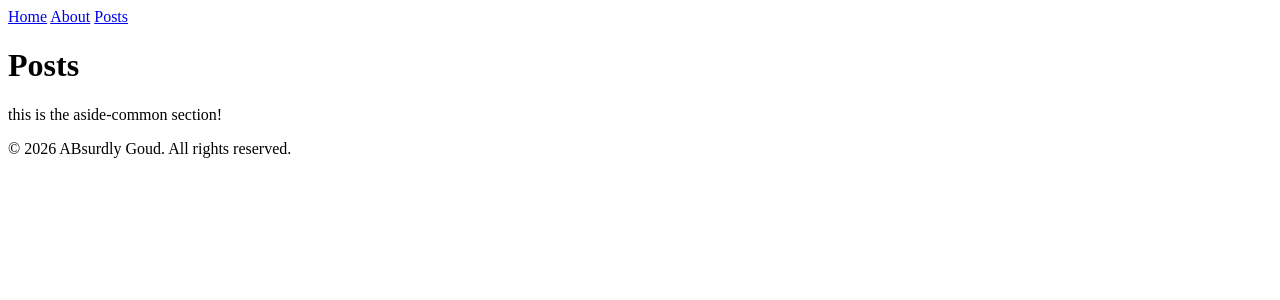
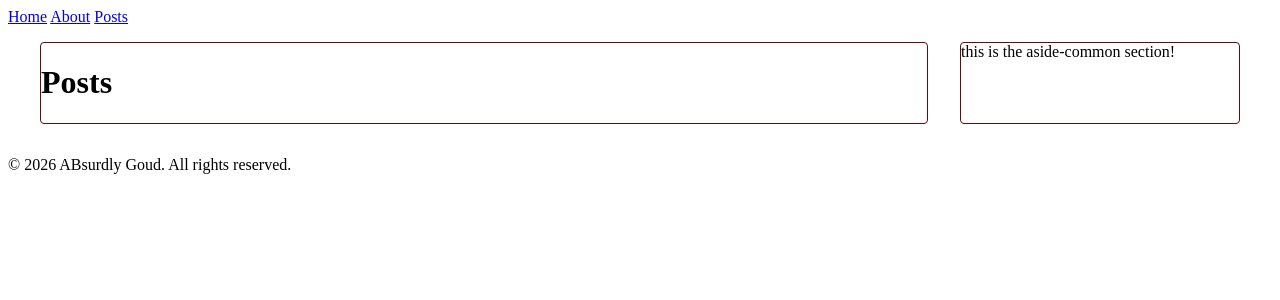
Before and after one commit to alexBlakeGoudemond/absurdly-goud, a Jekyll site: the page built from posts/index.html, in a window 1280 px wide. Shown: the top 300 px of the page. Built offline with Jekyll 4.4.1, drawn with Linux system fonts in a browser that asks for light colours; the list of posts is cut into pages by our own code.

Commit message:
enable aside section

```diff
--- a/assets/css/style.css
+++ b/assets/css/style.css
@@ -1,3 +1,39 @@
+.page-wrapper {
+    display: grid;
+    grid-template-columns: 1fr 280px; /* content flexes, aside fixed width */
+    gap: 2rem;
+    max-width: 1200px;
+    margin: 0 auto;
+    padding: 1rem;
+}
+
+main {
+    min-width: 0; /* prevents content from overflowing grid track (important for text/code blocks) */
+    border: 1px solid #630b0b;
+    border-radius: 4px;
+}
+
+aside {
+    min-width: 0;
+    border: 1px solid #630b0b;
+    border-radius: 4px;
+}
+
+/* Stack on smaller screens */
+@media (max-width: 768px) {
+    .page-wrapper {
+        grid-template-columns: 1fr;
+    }
+
+    aside {
+        order: 2; /* aside drops below content on mobile */
+    }
+
+    main {
+        order: 1;
+    }
+}
+
 figure {
     margin: 1.5rem 0;
 }
```
Also changed, not shown: absurdly-goud-obsidian/vision/progress/website-progress.md (+1 -0 lines).
